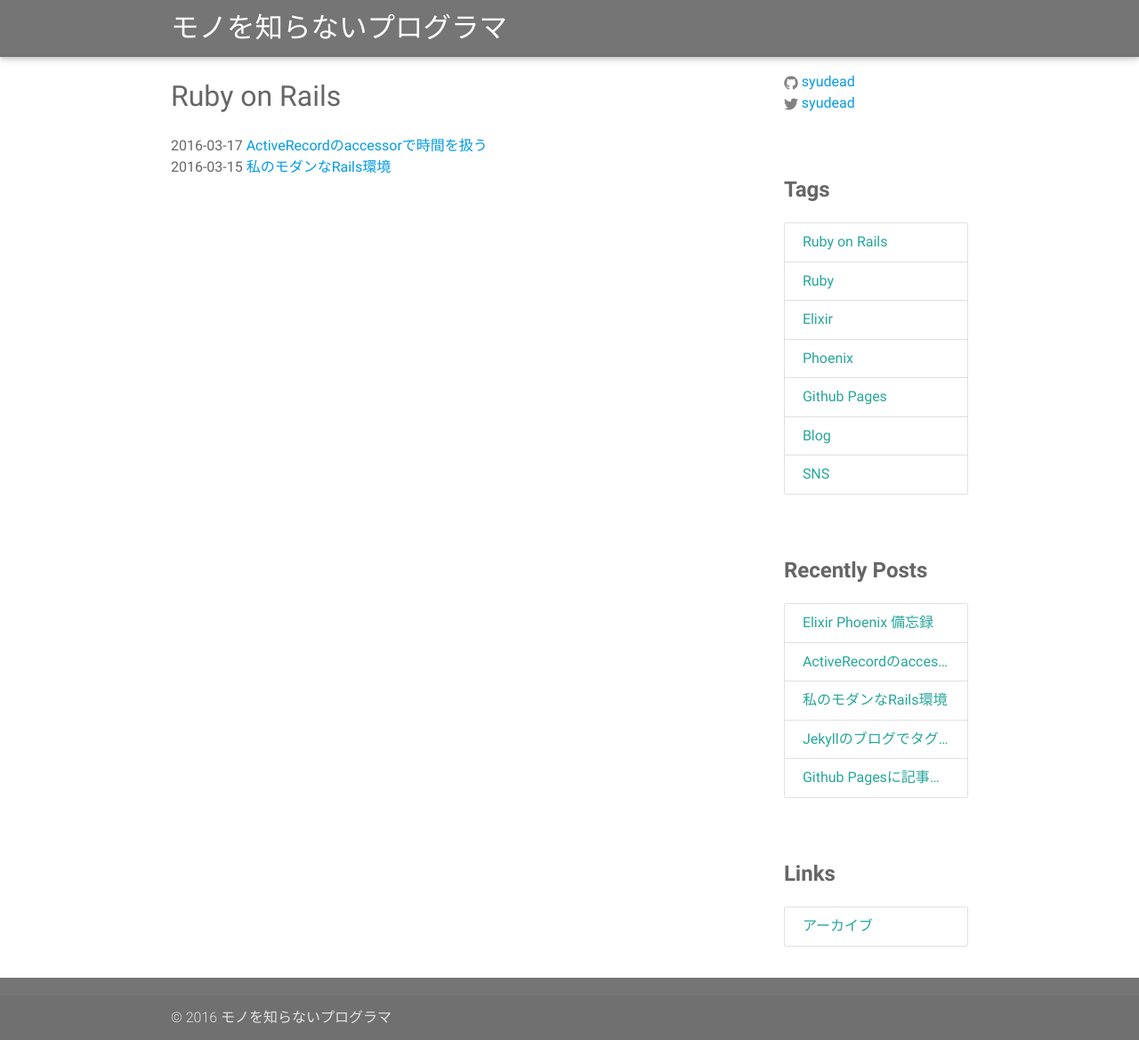
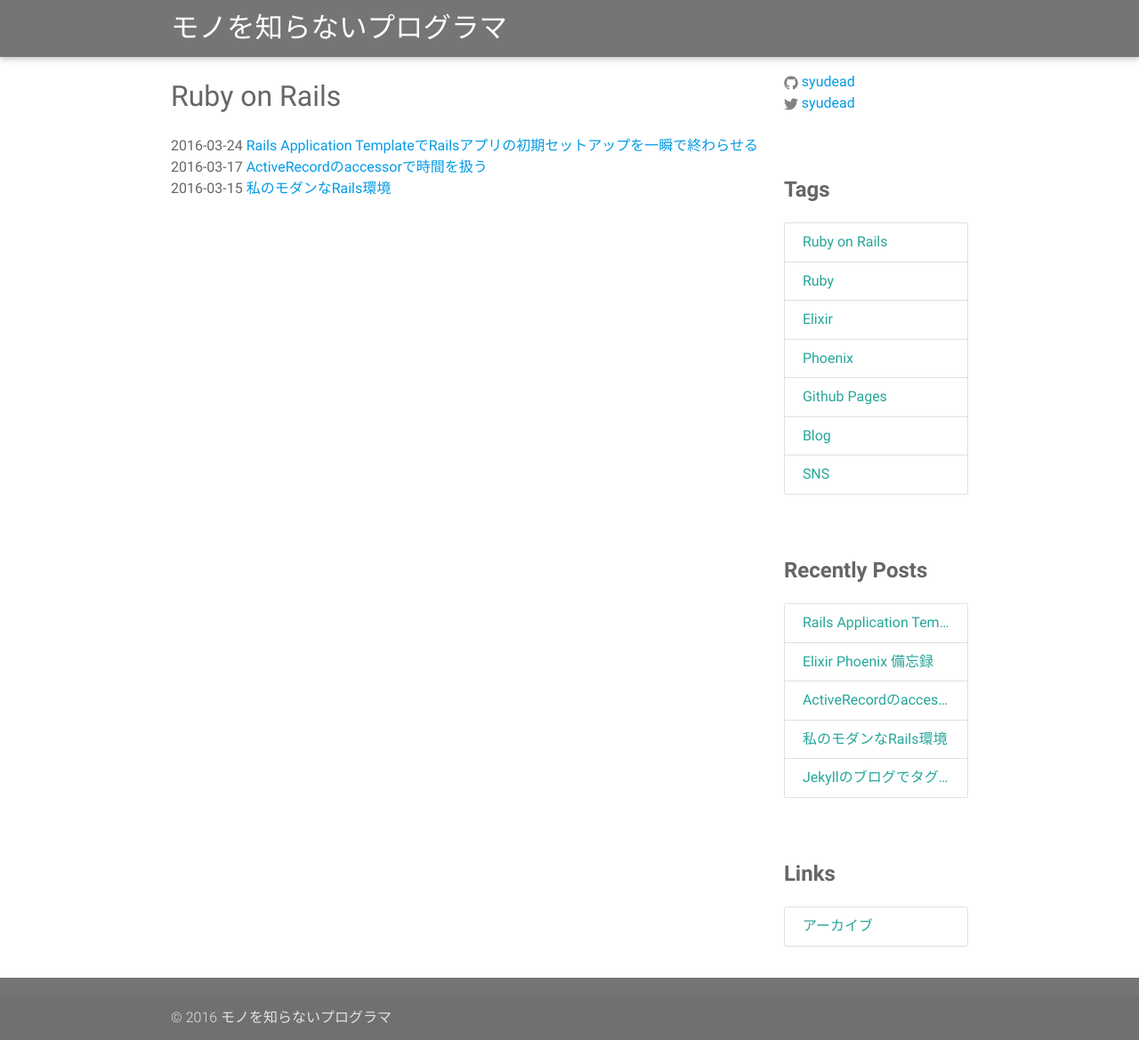
Before and after one commit to syudead/syudead.github.io, a Jekyll site: the page built from rails.html, in a window 1280 px wide. Shown: the whole page at 89% size. Built offline with Jekyll 4.4.1, drawn with Linux system fonts in a browser that asks for light colours; some of the changed lines change nothing that is shown.

Commit message:
2016-03-24-rails-application-template

````diff
--- /dev/null
+++ b/_posts/2016-03-24-rails-application-template.md
@@ -0,0 +1,77 @@
+---
+layout: post
+title: Rails Application TemplateでRailsアプリの初期セットアップを一瞬で終わらせる
+tags: rails
+---
+
+Railsはウェブアプリケーションを高速で構築するのにとても便利だが、本当に小さなアプリ以外は便利なgemを入れたり初期構築にそれなりに手間がかかる
+
+そこでRails Application Templatesという仕組みを使うとよく使うgemのインストールや毎回行う日本語設定を自動化することができる
+
+そんなわけで、以前の記事に書いたgemのインストール＋αのtemplateを作ってみた
+
+[https://github.com/syudead/rails_template](https://github.com/syudead/rails_template){:target="_blank"}
+
+## 前提
+
+* rails 4.2.6 インストール済み
+* curlコマンドが使える(ファイルダウンロードに使用)
+* redis serverインストール済み(sidekiqをインストールするため)
+
+## 使い方
+
+```sh
+rails _4.2.6_ new <アプリ名> -T --skip-spring -d postgresql -m https://raw.githubusercontent.com/syudead/rails_template/master/app.rb
+```
+
+オプションの説明
+
+| オプション | 効果 | 説明 |
+|:-----------:|:-----|:-----|
+| T | test unitを使用しない | テストフレームワークにrspecを使用するため |
+| d | データベースの種類を指定 | お好みで変更 |
+| skip-spring | springを無効にする | 起動が早くなるが、あまり好きではないので無効 |
+| m | 指定したテンプレートを実行する | 今回の趣旨 |
+
+以下実行されることの概要
+
+## 日本語化
+
+`config/application.rb`に日本語設定を追加、日本語のロケールファイルをダウンロードしています
+
+## Rspec
+
+テストフレームワークRSpecのセットアップをする
+
+## Haml
+
+テンプレートをhamlに切り替えます
+
+slimやerbと比べて遅いみたいだけど、もうhaml無しではRailsアプリを作れない体になってしまった
+
+## foreman
+
+開発環境の起動を以下のコマンド一発でできるようになる
+
+`foreman start`
+
+Procfileにコマンドを羅列するだけなので理解するもの簡単
+
+## bootstrap
+
+cssフレームワークのbootstrapをセットアップする
+
+開発者の友達bootstrap、バージョンは3です
+
+
+## 。。。
+
+やる気があれば更新していきたい
+
+## 参考リンク
+
+* [Rails Application Templates — Ruby on Rails Guides](http://guides.rubyonrails.org/rails_application_templates.html){:target="_blank"}
+
+## 関連記事
+
+* [私のモダンなRails環境]({% post_url 2016-03-15-my-modern-rails-environment %})
--- a/css/style.css
+++ b/css/style.css
@@ -96,3 +96,11 @@
 .more {
   margin-bottom: 20px;
 }
+
+table th {
+  border: 1px solid #eee;
+  background-color: #f0f0f0;
+}
+table td {
+  border: 1px solid #eee;
+}
````
